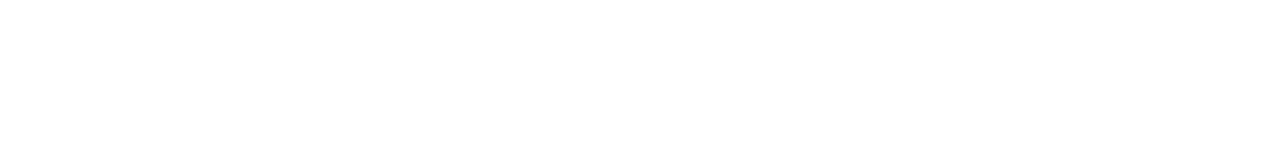
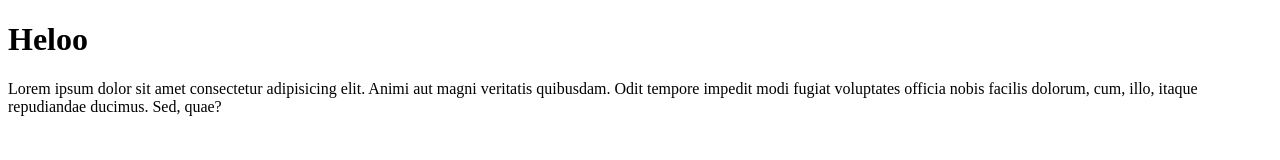
Before and after one commit to davidmurrr/task-10, a plain HTML site: page index.html in a window 1280 px wide. Drawn offline with Linux system fonts and the light colour scheme.

Commit message:
Update index.html

```diff
--- a/index.html
+++ b/index.html
@@ -5,5 +5,12 @@
     <meta name="viewport" content="width=device-width, initial-scale=1.0" />
     <title>Document</title>
   </head>
-  <body></body>
+  <body>
+    <h1>Heloo</h1>
+    <p>
+      Lorem ipsum dolor sit amet consectetur adipisicing elit. Animi aut magni
+      veritatis quibusdam. Odit tempore impedit modi fugiat voluptates officia
+      nobis facilis dolorum, cum, illo, itaque repudiandae ducimus. Sed, quae?
+    </p>
+  </body>
 </html>
```
